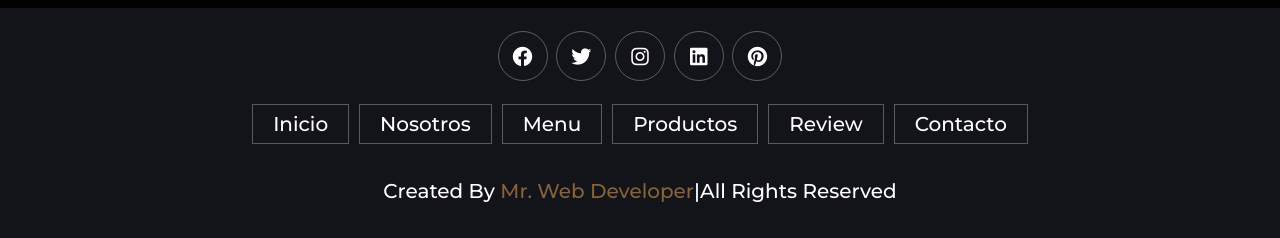
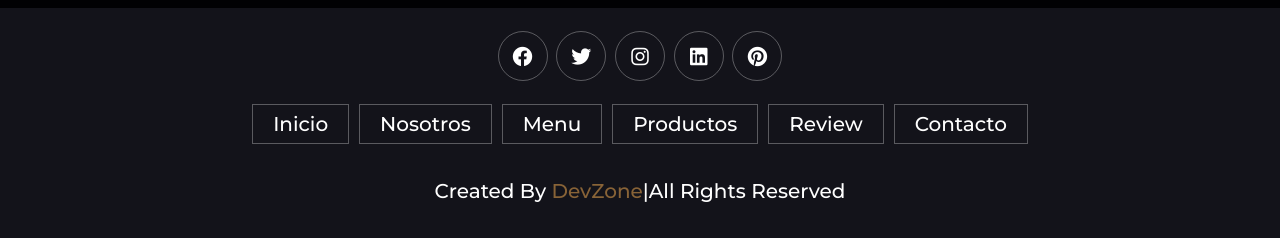
Before and after one commit to DevZone990/DevZone990.github.io, a plain HTML site: page index.html in a window 1280 px wide. Shown: the part 4474-4712 px from the top of the page. Drawn offline with Linux system fonts and the light colour scheme.

Commit message:
modifique footer

```diff
--- a/index.html
+++ b/index.html
@@ -463,7 +463,7 @@
             <a href="#contact">contacto</a>
             <!-- <a href="#">blog</a> -->
         </div>
-        <div class="credits">Created by <span>mr. web developer</span>|all rights reserved </div>
+        <div class="credits">Created by <span>DevZone</span>|all rights reserved </div>
     </section>
     <!-- footer section ends  -->
 
```
